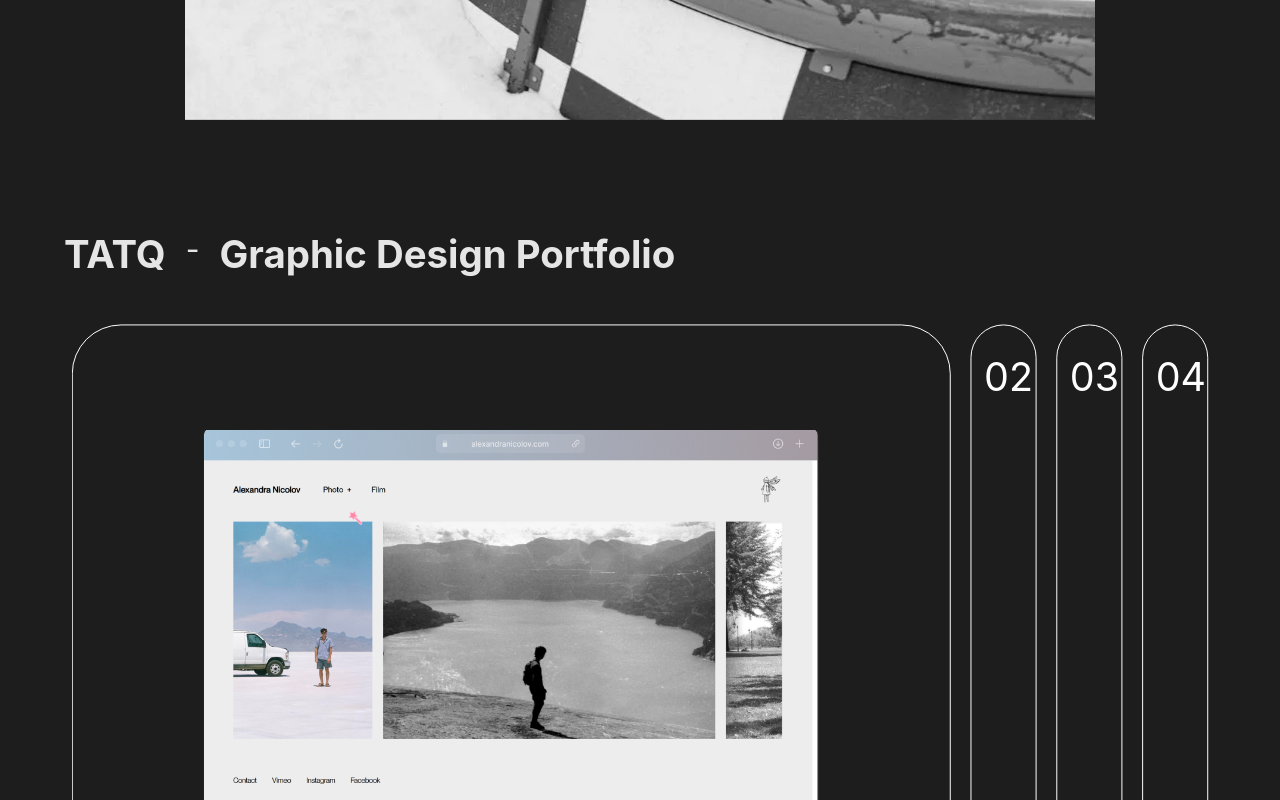
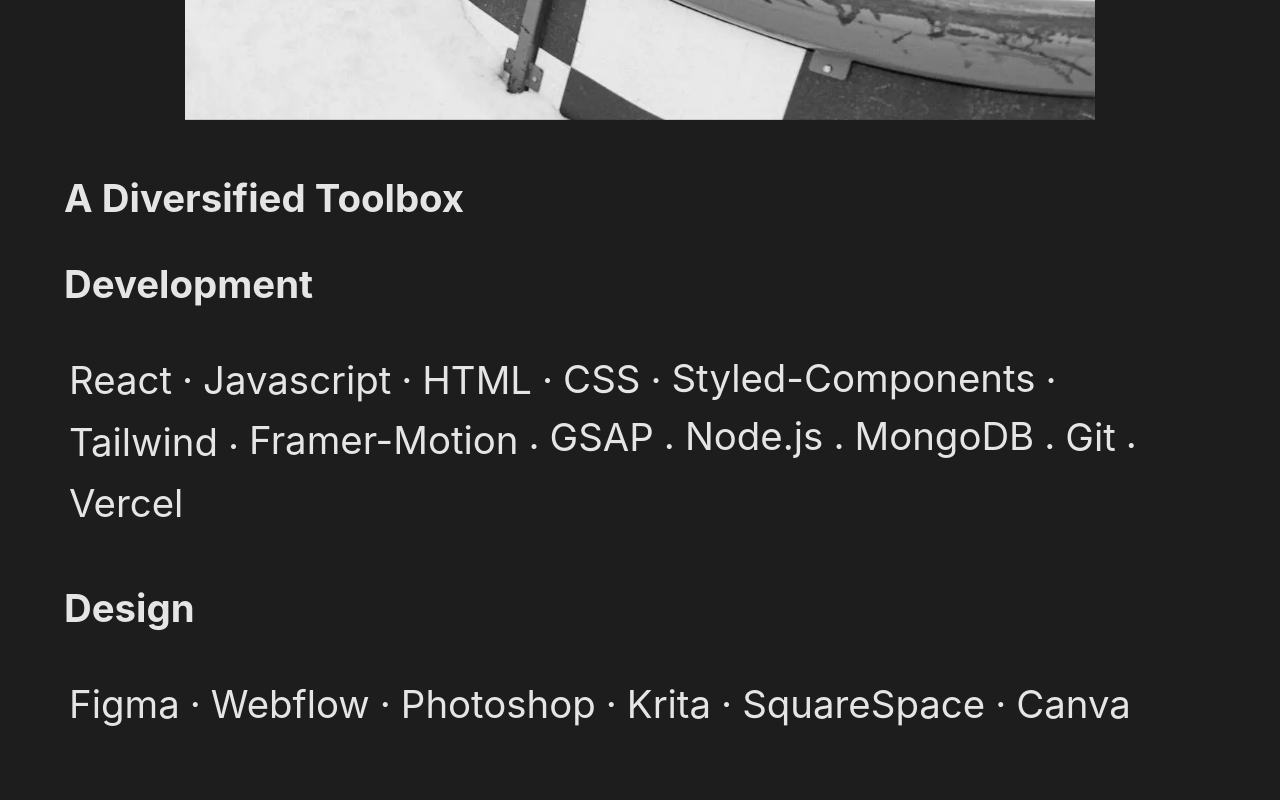
Before and after one commit to GabGo51/Portfolio-2024, a React (Vite) app in the folder portfolio2024/: page / in a window 1280 px wide. Shown: the part 1580-2380 px from the top of the page. Built offline with nearby package versions, Linux system fonts and the light colour scheme.

Commit message:
added techstack

```diff
--- a/portfolio2024/src/App.jsx
+++ b/portfolio2024/src/App.jsx
@@ -7,6 +7,7 @@
 import Header from "./components/Header/Header";
 import useScreenWidth from "./hooks/useScreenWidth";
 import Hero from "./components/Hero/Hero";
+import Techstack from "./components/TechStack/Techstack";
 
 
 function App() {
@@ -21,6 +22,7 @@
       <Header/>
       <Hero/>
       <About/>
+      <Techstack/>
       {isDesktop? <Projects /> : <PhoneProjects/>}
 
     </div>
--- a/portfolio2024/src/components/Project/Projects.css
+++ b/portfolio2024/src/components/Project/Projects.css
@@ -77,7 +77,7 @@
   height: 85vh;
   width: 100%;
   transform: translateY(5%);
-  background-color: white;
+  background-color: var(--pearl);
   background-image: none;
   z-index: 100;
   display: flex;
--- /dev/null
+++ b/portfolio2024/src/components/TechStack/Techstack.css
@@ -0,0 +1,23 @@
+.techstack {
+ width: 90vw;
+}
+
+.tech-items {
+  display: flex;
+  flex-wrap: wrap;
+  font-size: 3vw;
+}
+
+.tech-items p {
+  margin: 10px 5px;
+  animation: wave 6s infinite;
+}
+
+@keyframes wave {
+  0%, 100% {
+    transform: translateY(0);
+  }
+  50% {
+    transform: translateY(-10px);
+  }
+}
--- /dev/null
+++ b/portfolio2024/src/components/TechStack/Techstack.jsx
@@ -0,0 +1,43 @@
+import React from "react";
+import "./Techstack.css";
+
+const techItemsDevelopment = [
+  "React", "Javascript", "HTML", "CSS", "Styled-Components", "Tailwind", "Framer-Motion",
+  "GSAP", "Node.js", "MongoDB", "Git", "Vercel"
+];
+
+const techItemsDesign = [
+  "Figma", "Webflow", "Photoshop", "Krita", "SquareSpace", "Canva"
+];
+
+const Techstack = () => {
+  return (
+    <div className="techstack">
+      <h2>A Diversified Toolbox</h2>
+      <div>
+        <h3>Development</h3>
+        <div className="tech-items">
+          {techItemsDevelopment.map((item, index) => (
+            <React.Fragment key={index}>
+              <p style={{ animationDelay: `${index * 0.4}s` }}>{item}</p>
+              {index < techItemsDevelopment.length - 1 && <p style={{ animationDelay: `${index * 0.1}s` }}>&#183;</p>}
+            </React.Fragment>
+          ))}
+        </div>
+      </div>
+      <div>
+        <h3>Design</h3>
+        <div className="tech-items">
+          {techItemsDesign.map((item, index) => (
+            <React.Fragment key={index}>
+              <p style={{ animationDelay: `${index * 0.1}s` }}>{item}</p>
+              {index < techItemsDesign.length - 1 && <p style={{ animationDelay: `${index * 0.1}s` }}>&#183;</p>}
+            </React.Fragment>
+          ))}
+        </div>
+      </div>
+    </div>
+  );
+};
+
+export default Techstack;
```
